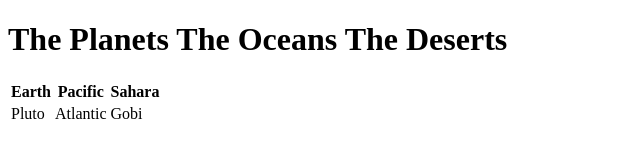
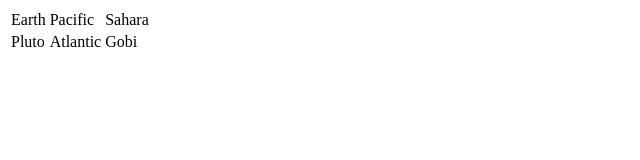
Before and after one commit to iamneo-production/ebbbfdaeddbaadaeccdffbdedaadebbdb, a plain HTML site: page public/index.html in a window 1280 px wide. Shown: the whole page, without its empty margins (0-640 px from the left). Drawn offline with Linux system fonts and the light colour scheme.

Commit message:
Backup Commit

```diff
--- a/public/index.html
+++ b/public/index.html
@@ -8,12 +8,14 @@
     <link rel="stylesheet" href="style.css" />
 </head>
 <body>
-    <p><h1><b>The Planets The Oceans The Deserts</b></h1>
+
     <table>
+
         <tr>
-          <th>Earth</th>
-          <th>Pacific</th>
-          <th>Sahara</th>
+
+          <td>Earth</td>
+          <td>Pacific</td>
+          <td>Sahara</td>
         </tr>
         <tr>
           <td>Pluto</td>
```
